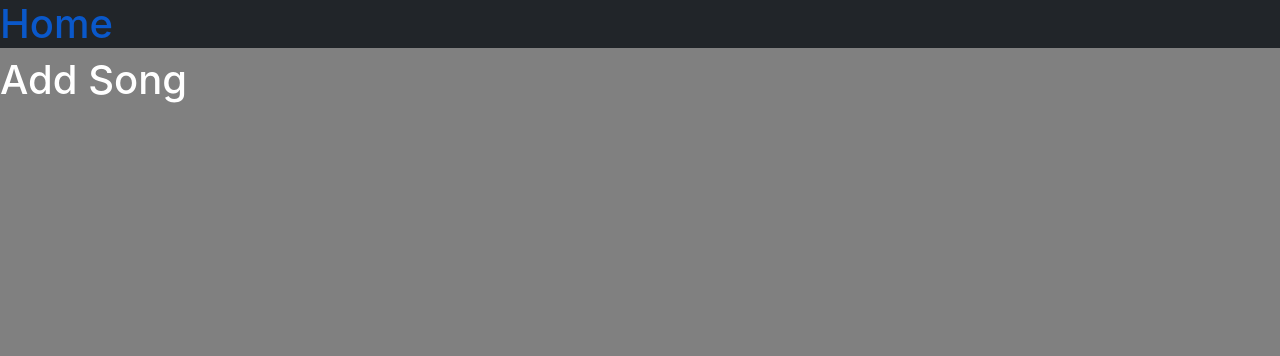
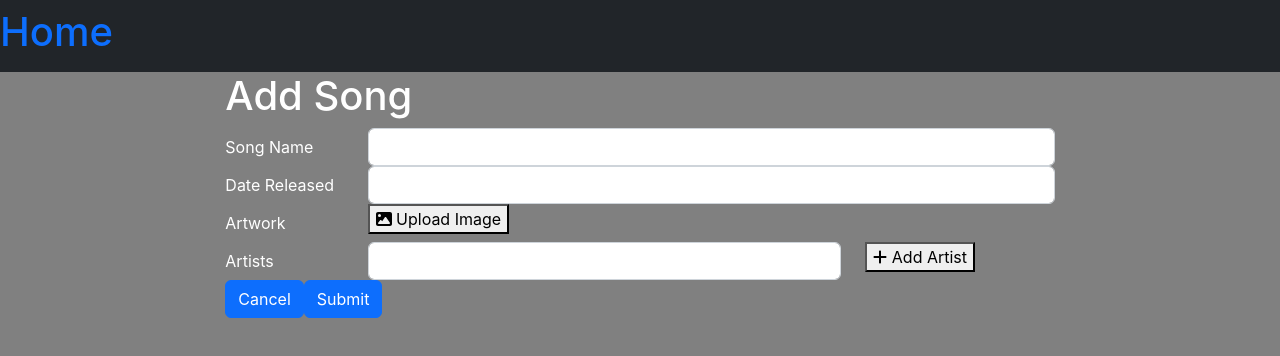
Before and after one commit to AlphaCodder/deltax-assignment, a React (Create React App) app: page /addsong in a window 1280 px wide. Shown: the top 356 px of the page. Built offline with nearby package versions, Linux system fonts and the light colour scheme.

Commit message:
front-end complete

```diff
--- a/src/App.js
+++ b/src/App.js
@@ -5,6 +5,7 @@ import Home from './components/Home';
 import AddSong from './components/AddSong';
 import './App.css';
 
+// main App component and router
 class App extends Component {
 render() {
 	return (
--- a/src/components/AddPlus.js
+++ b/src/components/AddPlus.js
@@ -1,10 +1,23 @@
-import { faPlus } from "@fortawesome/free-solid-svg-icons";
+import { faPlus, faImage } from "@fortawesome/free-solid-svg-icons";
 import { FontAwesomeIcon } from "@fortawesome/react-fontawesome";
 
-const AddPlus = (name) => (
+// AddPlus component
+const AddPlus = () => (
     <div>
       <FontAwesomeIcon icon={faPlus} /> Add Song
     </div>
 );
 
-export default AddPlus;
+const AddImage = () => (
+    <div>
+      <FontAwesomeIcon icon={faImage} /> Upload Image
+    </div>
+);
+
+const AddArtist = () => (
+    <div>
+      <FontAwesomeIcon icon={faPlus} /> Add Artist
+    </div>
+);
+
+export {AddImage, AddPlus, AddArtist};
--- a/src/components/AddSong.js
+++ b/src/components/AddSong.js
@@ -1,10 +1,49 @@
 import React from "react";
+import { AddImage, AddArtist } from "./AddPlus";
+import { Link } from "react-router-dom";
 
-
+// Add Song page
 export default function AddSong() {
     return (
-        <div>
+        <div className="container-fluid col-md-8">
         <h1>Add Song</h1>
+        <form>
+            <div className="col-md-12">
+                <div class="form-group row">
+                    <label for="songName" class="col-sm-2 col-form-label">Song Name</label>
+                    <div class="col-sm-10">
+                    <input type="text" class="form-control"></input>
+                    </div>
+                </div>
+                <div class="form-group row">
+                    <label for="dateReleased" class="col-sm-2 col-form-label">Date Released</label>
+                    <div class="col-sm-10">
+                    <input type="text" class="form-control"></input>
+                    </div>
+                </div>
+                <div class="form-group row">
+                    <label for="songName" class="col-sm-2 col-form-label">Artwork</label>
+                    <div class="col-sm-10">
+                    <button><AddImage /></button>
+                    </div>
+                </div>
+                <div class="form-group row">
+                    <label for="artists" class="col-sm-2 col-form-label">Artists</label>
+                    <div class="col-sm-7">
+                    <input type="text" class="form-control"></input>
+                    </div>
+                    <div class="col-sm-3"><button><AddArtist /></button></div>
+                </div>
+                <div class="form-group row">
+                    <div className=" col-md-6">
+                    <Link to="/">
+                        <button type="cancel" class="btn btn-primary">Cancel</button>
+                    </Link>
+                    <button type="submit" class="btn btn-primary">Submit</button>
+                    </div>
+                </div>
+            </div>
+        </form>
         </div>
     );
 }
--- a/src/components/Artists.js
+++ b/src/components/Artists.js
@@ -1,5 +1,7 @@
 import '../App.css';
-// import StarRating from './StarRating';
+
+// Artists table fetching data from API
+
 
 function ArtitstsHead (){
     return(
--- a/src/components/Header.js
+++ b/src/components/Header.js
@@ -1,9 +1,11 @@
 import '../App.css'
 import { Link } from 'react-router-dom';
 
+// Header for the App
+
 function Header() {
     return (
-        <header className="App-header bg-dark text-reset">
+        <header className="navbar navbar-expand-lg navbar-dark bg-dark">
            <h1><Link to="/">Home</Link></h1>
         </header>
     );
--- a/src/components/Home.js
+++ b/src/components/Home.js
@@ -1,9 +1,10 @@
 import React from 'react';
 import Songs  from './Songs';
 import Artists from './Artists';
-import AddPlus from './AddPlus';
+import { AddPlus } from './AddPlus';
 import { Link } from 'react-router-dom';
 
+// Home page
 const Home = () => {
     return (
         <div className="App">
--- a/src/components/Songs.js
+++ b/src/components/Songs.js
@@ -1,6 +1,7 @@
 import '../App.css';
 import StarRating from './StarRating';
 
+// Songs table fetching data from API
 function SongHead (){
     return(
     <thead>
--- a/src/components/StarRating.js
+++ b/src/components/StarRating.js
@@ -1,6 +1,7 @@
 import { faStar } from "@fortawesome/free-solid-svg-icons";
 import { FontAwesomeIcon } from "@fortawesome/react-fontawesome";
 
+// rating component
 const StarRating = () => (
     <div>
       <FontAwesomeIcon icon={faStar} />
```
Lines whose indentation alone changed are shown as unchanged.
